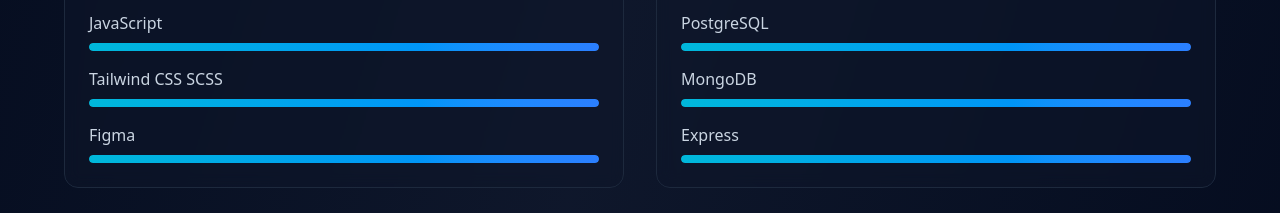
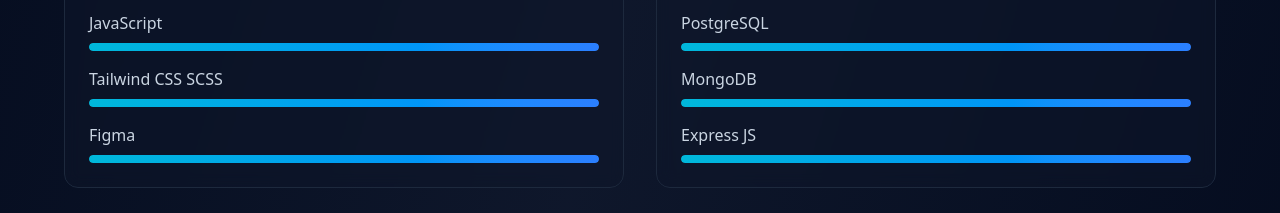
Before and after one commit to KoroDev01/MainKoro, a React (Vite) app: page /pad in a window 1280 px wide. Shown: the part 2120-2333 px from the top of the page. Built offline with nearby package versions, Linux system fonts and the light colour scheme; no server answers.

Commit message:
changement

```diff
--- a/src/Components/Skills.jsx
+++ b/src/Components/Skills.jsx
@@ -18,7 +18,7 @@
           { name: "Sql", level: 100 },
           { name: "PostgreSQL", level: 100 },
           { name: "MongoDB", level: 100 },
-          { name: "Express", level: 100 },
+          { name: "Express JS", level: 100 },
         ],
       },
     ];
```
